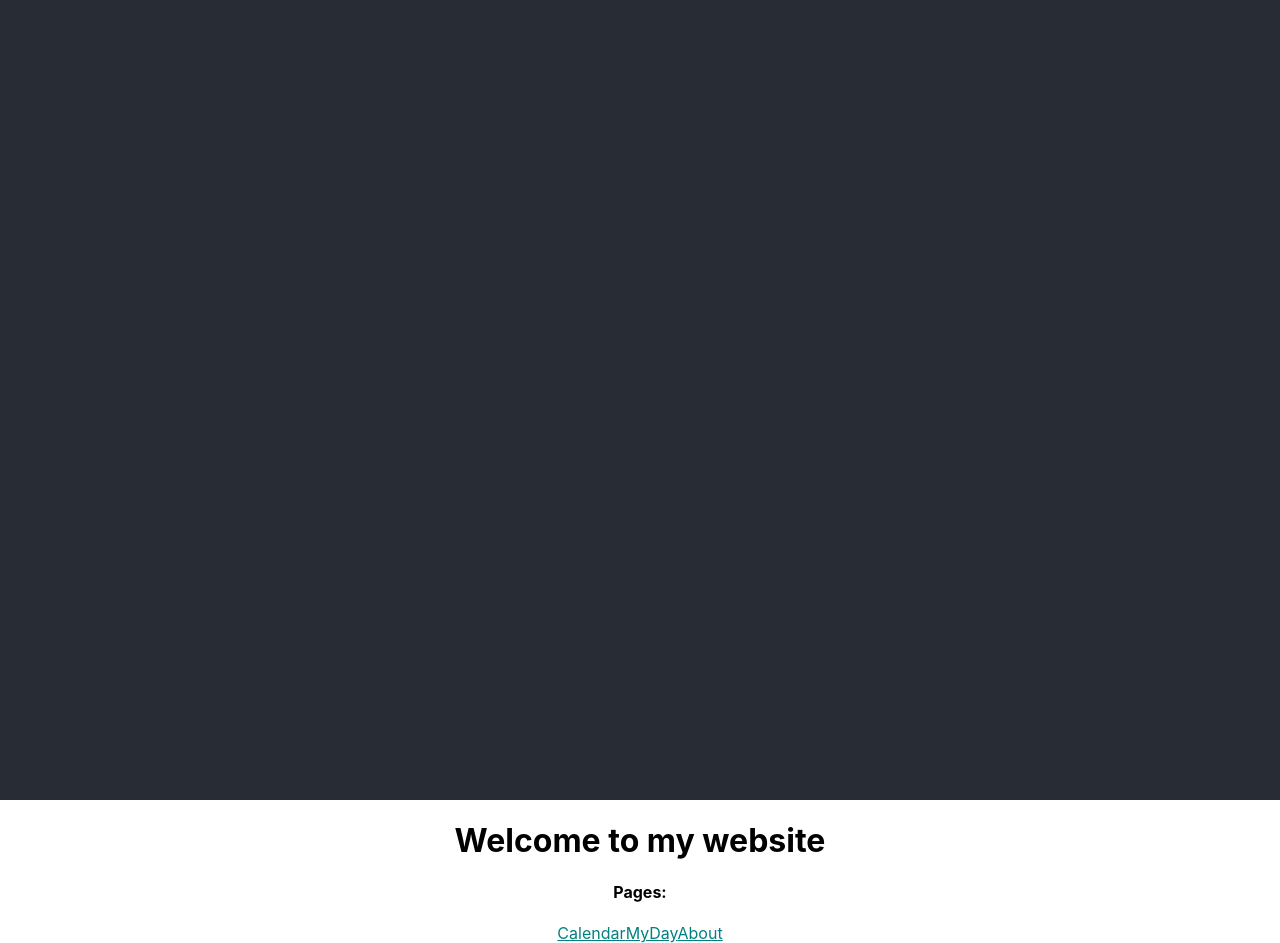
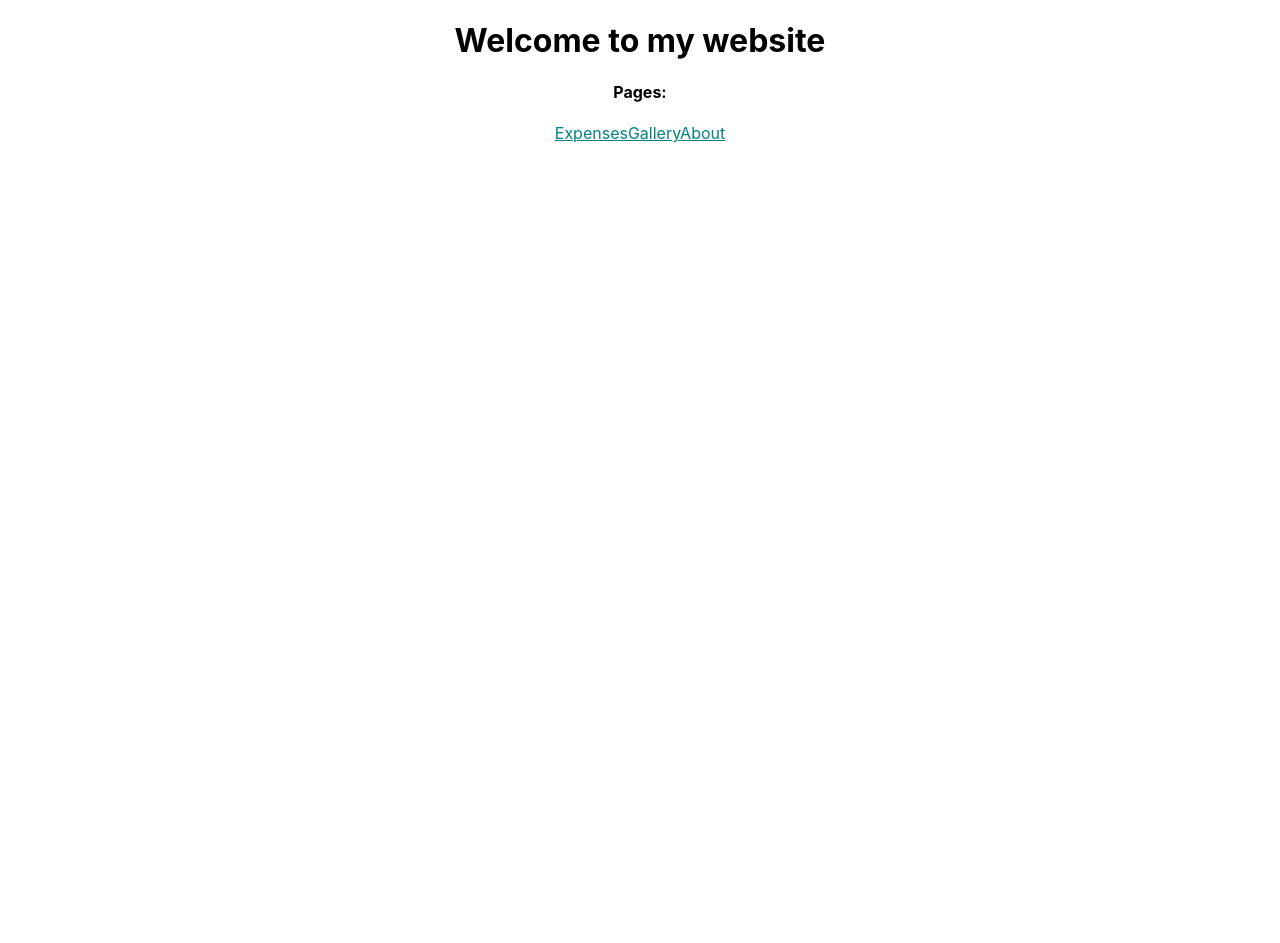
Before and after one commit to hanseway001/react-project, a React (Create React App) app: page / in a window 1280 px wide. After the commit the page ends 800 px from the top, so only its background shows below. Built offline with nearby package versions, Linux system fonts and the light colour scheme.

Commit message:
updates changes to project, no longer a calendar section added expense section

```diff
--- a/src/App.js
+++ b/src/App.js
@@ -1,7 +1,7 @@
 import './App.css';
 import { RouterProvider, createBrowserRouter} from 'react-router-dom';
-import Calendar from './pages/Calendar'
-import MyDay from './pages/MyDay'
+import Expense from './pages/Expense'
+import Gallery from './pages/Gallery'
 import Home from './pages/Home'
 import About from './pages/About'
 
@@ -15,12 +15,12 @@ const router = createBrowserRouter([
     element: <About />,
   },
   {
-    path: "/myday",
-    element: <MyDay />,
+    path: "/gallery",
+    element: <Gallery />,
   },
   {
-    path: "/calendar",
-    element: <Calendar />,
+    path: "/expense",
+    element: <Expense />,
   }
 ]);
 
@@ -28,7 +28,7 @@ const router = createBrowserRouter([
 function App() {
   return (
     <div className="App">
-      <header className="App-header">
+      <header className="">
       </header>
       <RouterProvider router={router}/>
 
--- a/src/PAGES/About.js
+++ b/src/PAGES/About.js
@@ -1,9 +1,9 @@
 import { styles } from "./Home";
 
-export default function ApplePage({ handleBack }) {
+export default function About({ handleBack }) {
   return (
     <main>
-      <h1>bannanna!</h1>
+      <h1>About!</h1>
       <div onClick={handleBack} style={styles.link}>
         Back to home
       </div>
--- a/src/PAGES/Calendar.js
+++ b/src/PAGES/Expense.js
@@ -1,9 +1,9 @@
 import { styles } from "./Home";
 
-export default function ApplePage({ handleBack }) {
+export default function Expense({ handleBack }) {
   return (
     <main>
-      <h1>Apple!</h1>
+      <h1>Expense!</h1>
       <div onClick={handleBack} style={styles.link}>
         Back to home
       </div>
--- a/src/PAGES/MyDay.js
+++ b/src/PAGES/Gallery.js
@@ -1,6 +1,6 @@
 import { styles } from "./Home";
 
-export default function CatPage({ handleBack }) {
+export default function Gallery({ handleBack }) {
   return (
     <main>
       <h1>Cat!</h1>
--- a/src/PAGES/Home.js
+++ b/src/PAGES/Home.js
@@ -13,11 +13,11 @@ export default function Home({ changePage }) {
     <div className="App">
       <h1>Welcome to my website</h1>
       <h4>Pages:</h4>
-      <Link style={styles.link} to={'/calendar'}>
-        Calendar
+      <Link style={styles.link} to={'/expense'}>
+        Expenses
       </Link>
-      <Link style={styles.link} to={'/myday'}>
-        MyDay
+      <Link style={styles.link} to={'/gallery'}>
+        Gallery
       </Link>
       <Link style={styles.link} to={'/about'}>
         About
```
